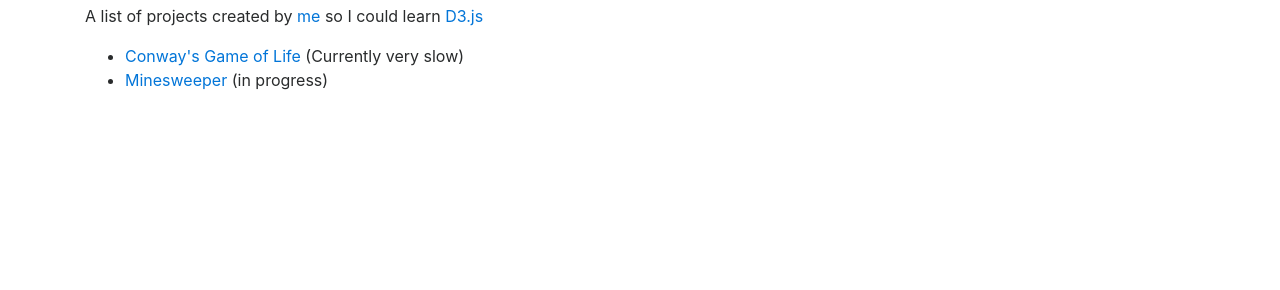
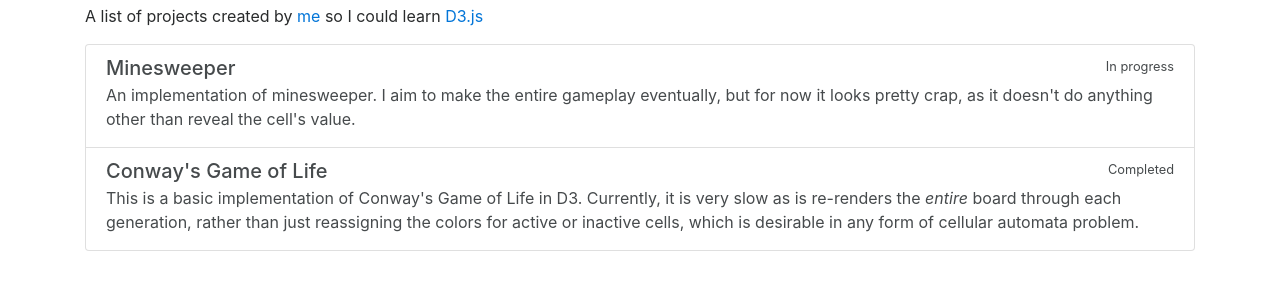
Before and after one commit to SivanMehta/d3-practice, a plain HTML site: page index.html in a window 1280 px wide. Shown: the part 48-338 px from the top of the page. Drawn offline with nearby package versions, Linux system fonts and the light colour scheme.

Commit message:
update index page

```diff
--- a/index.html
+++ b/index.html
@@ -1,3 +1,4 @@
+<!DOCTYPE html>
 <html>
   <head>
     <link rel="stylesheet" href="https://maxcdn.bootstrapcdn.com/bootstrap/4.0.0-alpha.6/css/bootstrap.min.css" integrity="sha384-rwoIResjU2yc3z8GV/NPeZWAv56rSmLldC3R/AZzGRnGxQQKnKkoFVhFQhNUwEyJ" crossorigin="anonymous">
@@ -11,10 +12,31 @@
           A list of projects created by <a href = "https://sivanmehta.github.io/">me</a>
           so I could learn <a href = "https://d3js.org/">D3.js</a>
         </blockquote>
-        <ul>
-          <li><a href = "conway/life.html">Conway's Game of Life</a> (Currently very slow)</li>
-          <li><a href = "minesweeper/sweep.html">Minesweeper</a> (in progress)</li>
-        </ul>
+        <div class = "list-group">
+          <a href="conway/life.html" class="list-group-item list-group-item-action flex-column align-items-start">
+            <div class="d-flex w-100 justify-content-between">
+              <h5 class="mb-1">Minesweeper</h5>
+              <small>In progress</small>
+            </div>
+            <p class="mb-1">
+              An implementation of minesweeper. I aim to make the entire gameplay eventually,
+              but for now it looks pretty crap, as it doesn't do anything other than reveal
+              the cell's value.
+            </p>
+          </a>
+          <a href="conway/life.html" class="list-group-item list-group-item-action flex-column align-items-start">
+            <div class="d-flex w-100 justify-content-between">
+              <h5 class="mb-1">Conway's Game of Life</h5>
+              <small>Completed</small>
+            </div>
+            <p class="mb-1">
+              This is a basic implementation of Conway's Game of Life in D3. Currently,
+              it is very slow as is re-renders the <i>entire</i> board through each
+              generation, rather than just reassigning the colors for active or inactive
+              cells, which is desirable in any form of cellular automata problem.
+            </p>
+          </a>
+        </div>
     </div>
   </body>
 </html>
```
